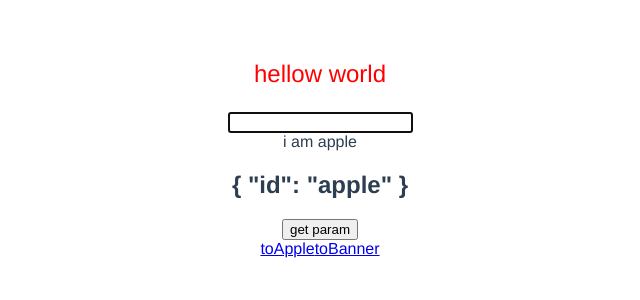
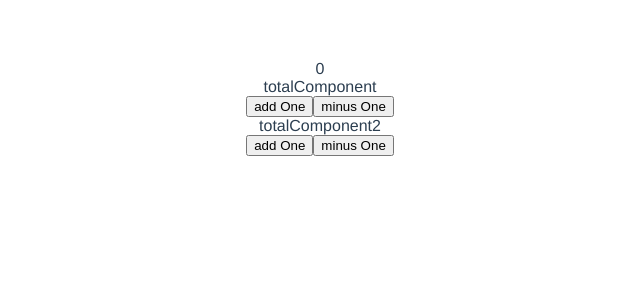
Before and after one commit to jiajunhuangWorker/mvvm-introduction-vue, a Vue app in the folder vuecliinitproject/: page /apple/apple in a window 1280 px wide. Shown: the top 300 px of the page, without its empty margins (320-960 px from the left). Built offline with nearby package versions, Linux system fonts and the light colour scheme.

Commit message:
vue base

```diff
--- a/vuecliinitproject/package.json
+++ b/vuecliinitproject/package.json
@@ -11,7 +11,8 @@
   },
   "dependencies": {
     "vue": "^2.5.2",
-    "vue-router": "^3.0.1"
+    "vue-router": "^3.0.1",
+    "vuex": "^3.1.3"
   },
   "devDependencies": {
     "autoprefixer": "^7.1.2",
--- a/vuecliinitproject/src/App.vue
+++ b/vuecliinitproject/src/App.vue
@@ -1,25 +1,32 @@
 <template>
   <div id="app">
-  <!-- 自定义指令
-    两种方法
-    一种是directives   局部的自定义指令
-    Vue.directives     全局使用的指令
-  -->
-  <p v-css="{color:'red','font-size':'24px'}">hellow world</p>
-
-  <input type="text" name="" v-focus>
-  <router-view></router-view>
-  <router-link :to="{path:'apple'}">toApple</router-link>
-  <router-link :to="{path:'banner'}">toBanner</router-link>
+    <!--
+      vueX
+      状态管理
+      多个组件同时发生改变的时候就需要状态管理
+     -->
+     {{totalPrice}}
+     <totalBtn></totalBtn>
+     <totalBtn2></totalBtn2>
   </div>
 </template>
 <script>
 import Vue from 'vue'
-
+import totalBtn from './components/totalBtn'
+import totalBtn2 from './components/totalBtn2'
 export default {
-  data(){
+  components:{
+    totalBtn,totalBtn2
+  }
+  ,data(){
     return {
 
+    }
+  }
+  ,computed:{
+    totalPrice(){
+      return this.$store.getters.getTotal
+      // return this.$store.state.totalPrice
     }
   }
 }
--- /dev/null
+++ b/vuecliinitproject/src/AppRouter.vue
@@ -0,0 +1,47 @@
+<template>
+  <div id="app">
+  <!-- 自定义指令
+    两种方法
+    一种是directives   局部的自定义指令
+    Vue.directives     全局使用的指令
+  -->
+  <p v-css="{color:'red','font-size':'24px'}">hellow world</p>
+
+  <input type="text" name="" v-focus>
+  <!-- 命名的路由 -->
+  <router-view name="viewA"></router-view>
+  <router-view name="viewB"></router-view>
+  <router-link :to="{path:'apple',param:{color:'yellow'}}">toApple</router-link>
+  <router-link :to="{path:'banner'}">toBanner</router-link>
+  <router-link :to="{path:'apple/red'}">toApple/red</router-link>
+
+  <!-- 命名的路由视图，路由重定向 -->
+  <router-link to="/apple">toApple2</router-link>
+  <router-link :to="'apple'">toApple3</router-link>
+   <router-link :to="'apple'" tag="li">toApple3</router-link>
+   <router-link :to="{name:'applePage'}" >NameApplePage</router-link>
+  </div>
+</template>
+<script>
+import Vue from 'vue'
+
+export default {
+  data(){
+    return {
+      apple:"/apple"
+    }
+  }
+}
+</script>
+
+<style>
+#app {
+  font-family: 'Avenir', Helvetica, Arial, sans-serif;
+  -webkit-font-smoothing: antialiased;
+  -moz-osx-font-smoothing: grayscale;
+  text-align: center;
+  color: #2c3e50;
+  margin-top: 60px;
+}
+
+</style>
--- a/vuecliinitproject/src/components/apple.vue
+++ b/vuecliinitproject/src/components/apple.vue
@@ -1,8 +1,9 @@
 <template>
 	<div>
 		i am apple
-		<h2>{{$route.params}}</h2>
+		<!-- <h2>{{$route.params}}</h2> -->
 		<button @click='getParam'>get param</button>
+		<router-view></router-view>
 	</div>
 </template>
 <script>
--- /dev/null
+++ b/vuecliinitproject/src/components/redApple.vue
@@ -0,0 +1,19 @@
+<template>
+	<div>
+		i am Redapple
+
+	</div>
+</template>
+<script>
+	export default{
+		data(){
+			return {
+
+    		}
+		},methods:{
+			getParam(){
+				// console.info(this.$route.params);
+			}
+		}
+	}
+</script>
--- /dev/null
+++ b/vuecliinitproject/src/components/totalBtn.vue
@@ -0,0 +1,27 @@
+<template>
+	<div>
+		<div>totalComponent</div>
+		<button @click ="addOne">add One</button>
+		<button @click ="minusOne">minus One</button>
+		<br>
+	</div>
+</template>
+<script>
+
+export default{
+	data(){
+		return {
+			price:1
+		}
+	}
+	,methods:{
+		addOne(){
+			// this.$store.commit('increment',this.price);
+			this.$store.dispatch('increase',this.price);
+		}
+		,minusOne(){
+			this.$store.dispatch('reduce',this.price);
+		}
+	}
+}
+</script>
--- /dev/null
+++ b/vuecliinitproject/src/components/totalBtn2.vue
@@ -0,0 +1,26 @@
+<template>
+	<div>
+		<div>totalComponent2</div>
+		<button @click ="addOne">add One</button>
+		<button @click ="minusOne">minus One</button>
+	</div>
+</template>
+<script>
+
+export default{
+	data(){
+		return {
+			price:1
+		}
+	}
+	,methods:{
+		addOne(){
+			// this.$store.commit('increment',this.price);
+			this.$store.dispatch('increase',this.price);
+		}
+		,minusOne(){
+			this.$store.dispatch('reduce',this.price);
+		}
+	}
+}
+</script>
--- a/vuecliinitproject/src/main.js
+++ b/vuecliinitproject/src/main.js
@@ -3,20 +3,67 @@ import App from './App'
 import VRouter from '../node_modules/vue-router'
 import Apple from './components/apple'
 import Banner from './components/banner'
+import redApple from './components/redApple'
+import Vuex from '../node_modules/vuex'
 Vue.use(VRouter);
+Vue.use(Vuex);
 Vue.config.productionTip = false;
 let router = new VRouter({
 	mode:"history"
 	,routes:[
 		{
-			path:'/apple/:id',
-			component:Apple
+		/*重定向*/
+			path:'/'
+			,redirect:'/apple'
+		}
+		,{
+			path:'/apple'
+			,component:{
+				viewA:Apple,
+				viewB:redApple
+			}
+			,name:"applePage"
+			,children:[
+				{
+					path:'red'
+					,component:redApple
+				}
+			]
 		}
 		,{
 			path:'/banner',
 			component:Banner
 		}
 	]
+})
+
+let store = new Vuex.Store({
+	state:{
+		totalPrice:0
+	},
+	getters:{
+		getTotal(state){
+			return state.totalPrice
+		}
+	}
+	,mutations:{
+		//同步操作
+		increment(state,price){
+			state.totalPrice +=price
+		},
+		decrement(state,price){
+			state.totalPrice -=price
+		}
+	},
+	actions:{
+		//異步操作
+		increase(context,price){
+			context.commit('increment',price);
+		},
+		reduce(context,price){
+			context.commit('decrement',price);
+		}
+	}
 })
 Vue.directive('css',{
 	// 只执行一次
@@ -58,10 +105,13 @@ Vue.directive('focus',{
 
 	}
 })
+// router.beforeEach(router.push({path:'apple'}))
+
 /* eslint-disable no-new */
 new Vue({
   el: '#app',
   router,
+  store,
   /*
 	function(h){
 		return h(App)
```
